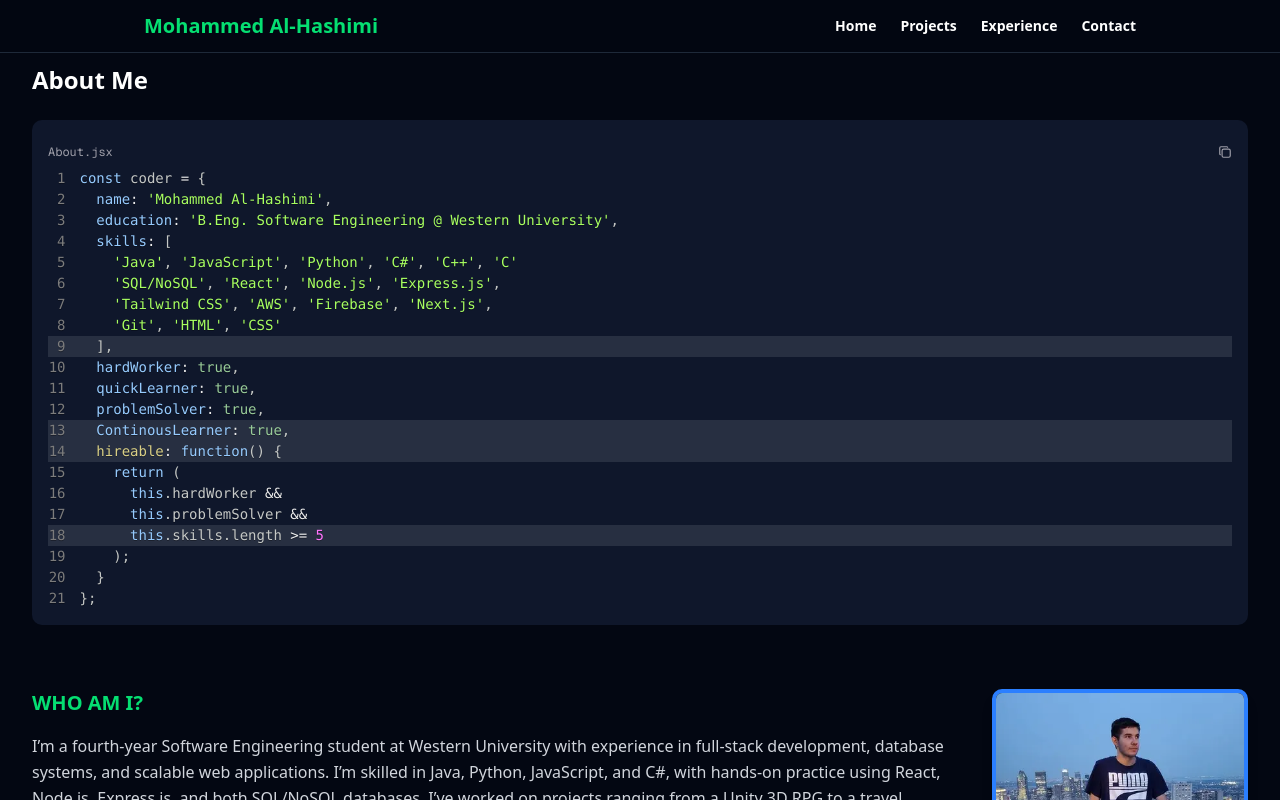
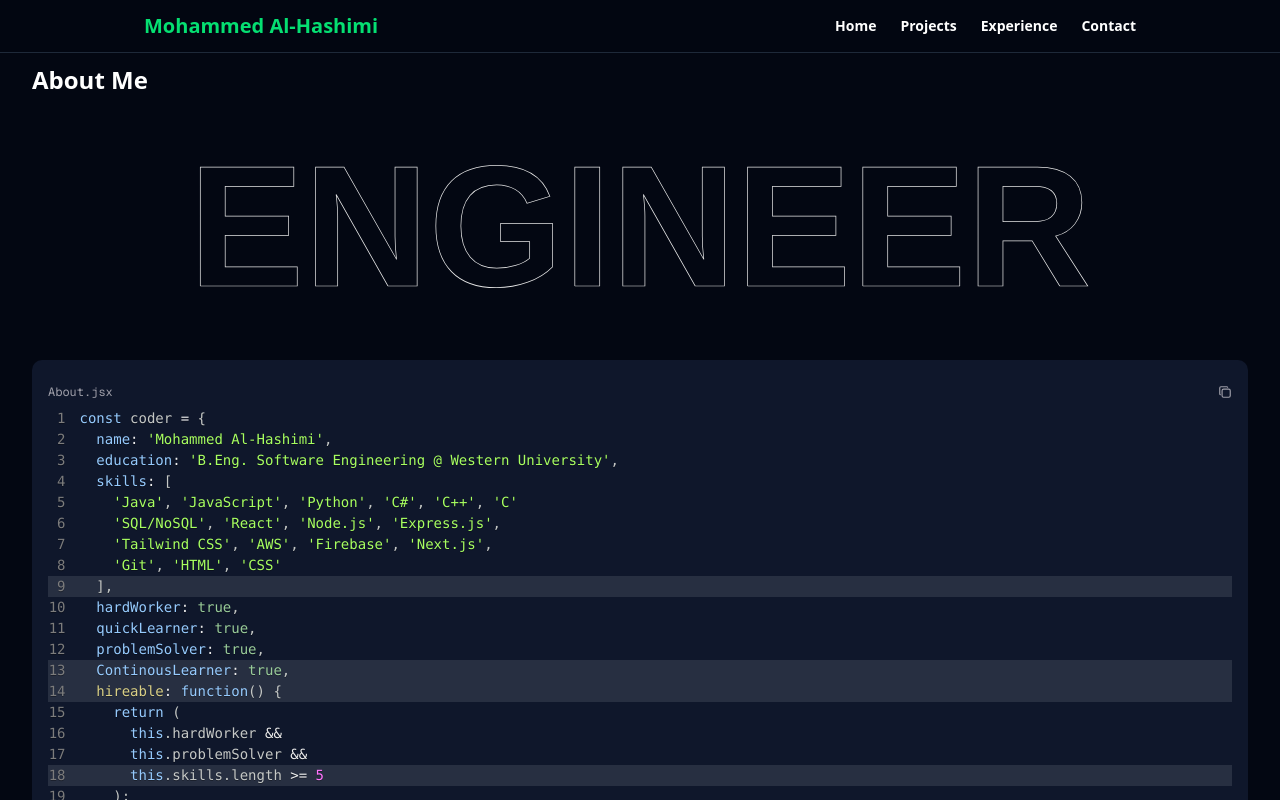
Before and after one commit to Malhash2/portfolio, a Next.js app: page / in a window 1280 px wide. Shown: the top 800 px of the page. Built offline with nearby package versions, Linux system fonts and the light colour scheme.

Commit message:
added some more effects to main page

```diff
--- a/src/app/layout.tsx
+++ b/src/app/layout.tsx
@@ -26,7 +26,7 @@ export default function RootLayout({
     return (
         <html lang="en">
             <body
-				className={`${geistSans.variable} ${geistMono.variable} antialiased`}
+                className={`${geistSans.variable} ${geistMono.variable} antialiased bg-gray-950`}
             >
                 <Navbar />
                 {children}
--- a/src/app/page.tsx
+++ b/src/app/page.tsx
@@ -2,8 +2,11 @@
 
 import Image from "next/image";
 import { CodeBlock } from "@/components/ui/code-block";
+import { TextHoverEffect } from "@/components/ui/text-hover-effect";
 
 export default function Home() {
+
+
     const code = `const coder = {
   name: 'Mohammed Al-Hashimi',
   education: 'B.Eng. Software Engineering @ Western University',
@@ -30,6 +33,9 @@ export default function Home() {
 
             <section>
                 <h1 className="text-2xl font-bold mb-6 pt-8">About Me</h1>
+                <div className="flex md:h-60 items-center justify-center">
+                    <TextHoverEffect text="ENGINEER" />
+                </div>
                 <CodeBlock
                     language="jsx"
                     filename="About.jsx"
--- a/src/components/ui/card-hover-effect.tsx
+++ b/src/components/ui/card-hover-effect.tsx
@@ -34,7 +34,7 @@ export const HoverEffect = ({
                     <AnimatePresence>
                         {hoveredIndex === idx && (
                             <motion.span
-                className="absolute inset-0 h-full w-full bg-neutral-200 dark:bg-slate-800/[0.8] block  rounded-3xl"
+                                className="absolute inset-0 h-full w-full bg-cyan-500/[0.5] block rounded-3xl"
                                 layoutId="hoverBackground"
                                 initial={{ opacity: 0 }}
                                 animate={{
--- /dev/null
+++ b/src/components/ui/text-hover-effect.tsx
@@ -0,0 +1,134 @@
+"use client";
+import React, { useRef, useEffect, useState } from "react";
+import { motion } from "motion/react";
+
+export const TextHoverEffect = ({
+  text,
+  duration,
+}: {
+  text: string;
+  duration?: number;
+  automatic?: boolean;
+}) => {
+  const svgRef = useRef<SVGSVGElement>(null);
+  const [cursor, setCursor] = useState({ x: 0, y: 0 });
+  const [hovered, setHovered] = useState(false);
+  const [maskPosition, setMaskPosition] = useState({ cx: "50%", cy: "50%" });
+
+  useEffect(() => {
+    if (svgRef.current && cursor.x !== null && cursor.y !== null) {
+      const svgRect = svgRef.current.getBoundingClientRect();
+      const cxPercentage = ((cursor.x - svgRect.left) / svgRect.width) * 100;
+      const cyPercentage = ((cursor.y - svgRect.top) / svgRect.height) * 100;
+      setMaskPosition({
+        cx: `${cxPercentage}%`,
+        cy: `${cyPercentage}%`,
+      });
+    }
+  }, [cursor]);
+
+  return (
+    <svg
+      ref={svgRef}
+      width="100%"
+      height="100%"
+      viewBox="0 0 300 100"
+      xmlns="http://www.w3.org/2000/svg"
+      onMouseEnter={() => setHovered(true)}
+      onMouseLeave={() => setHovered(false)}
+      onMouseMove={(e) => setCursor({ x: e.clientX, y: e.clientY })}
+      className="select-none"
+    >
+      <defs>
+        <linearGradient
+          id="textGradient"
+          gradientUnits="userSpaceOnUse"
+          cx="50%"
+          cy="50%"
+          r="25%"
+        >
+          {hovered && (
+            <>
+              <stop offset="0%" stopColor="#eab308" />
+              <stop offset="25%" stopColor="#ef4444" />
+              <stop offset="50%" stopColor="#3b82f6" />
+              <stop offset="75%" stopColor="#06b6d4" />
+              <stop offset="100%" stopColor="#8b5cf6" />
+            </>
+          )}
+        </linearGradient>
+
+        <motion.radialGradient
+          id="revealMask"
+          gradientUnits="userSpaceOnUse"
+          r="20%"
+          initial={{ cx: "50%", cy: "50%" }}
+          animate={maskPosition}
+          transition={{ duration: duration ?? 0, ease: "easeOut" }}
+
+          // example for a smoother animation below
+
+          //   transition={{
+          //     type: "spring",
+          //     stiffness: 300,
+          //     damping: 50,
+          //   }}
+        >
+          <stop offset="0%" stopColor="white" />
+          <stop offset="100%" stopColor="black" />
+        </motion.radialGradient>
+        <mask id="textMask">
+          <rect
+            x="0"
+            y="0"
+            width="100%"
+            height="100%"
+            fill="url(#revealMask)"
+          />
+        </mask>
+      </defs>
+      <text
+        x="50%"
+        y="50%"
+        textAnchor="middle"
+        dominantBaseline="middle"
+        strokeWidth="0.3"
+        className="fill-transparent stroke-neutral-200 font-[helvetica] text-7xl font-bold dark:stroke-neutral-800"
+        style={{ opacity: hovered ? 0.7 : 0 }}
+      >
+        {text}
+      </text>
+      <motion.text
+        x="50%"
+        y="50%"
+        textAnchor="middle"
+        dominantBaseline="middle"
+        strokeWidth="0.3"
+        className="fill-transparent stroke-neutral-200 font-[helvetica] text-7xl font-bold dark:stroke-neutral-800"
+        initial={{ strokeDashoffset: 1000, strokeDasharray: 1000 }}
+        animate={{
+          strokeDashoffset: 0,
+          strokeDasharray: 1000,
+        }}
+        transition={{
+          duration: 4,
+          ease: "easeInOut",
+        }}
+      >
+        {text}
+      </motion.text>
+      <text
+        x="50%"
+        y="50%"
+        textAnchor="middle"
+        dominantBaseline="middle"
+        stroke="url(#textGradient)"
+        strokeWidth="0.3"
+        mask="url(#textMask)"
+        className="fill-transparent font-[helvetica] text-7xl font-bold"
+      >
+        {text}
+      </text>
+    </svg>
+  );
+};
```
Lines whose indentation alone changed are shown as unchanged.
